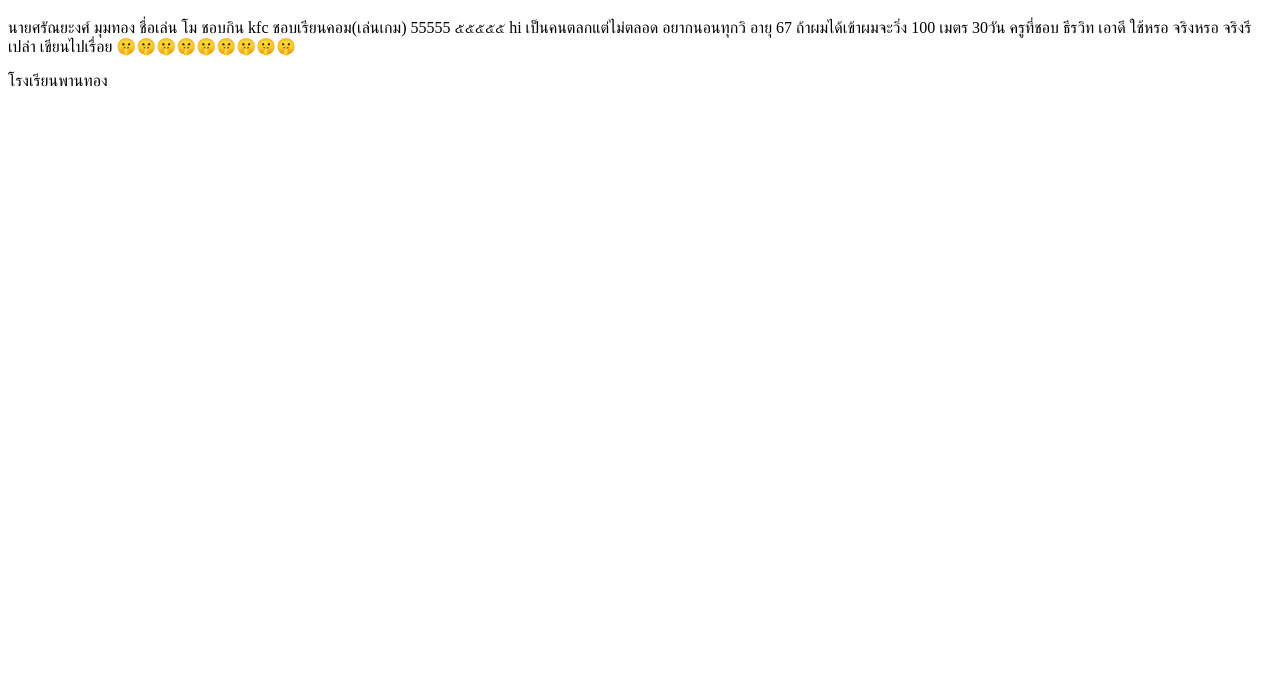
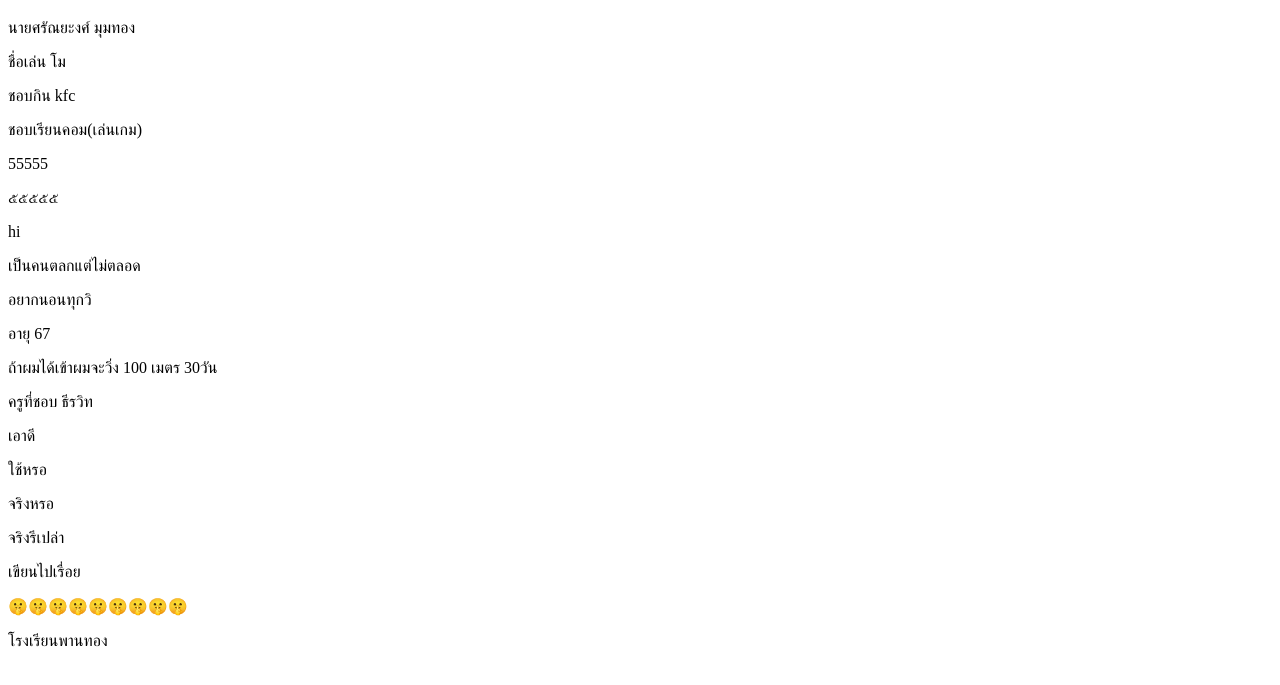
Before and after one commit to Saran123-afk/portfolio, a plain HTML site: page profile.html in a window 1280 px wide. Shown: the part 61-746 px from the top of the page. Drawn offline with Linux system fonts and the light colour scheme.

Commit message:
Refactor profile information into separate paragraphs

```diff
--- a/profile.html
+++ b/profile.html
@@ -5,25 +5,25 @@
 </head>
 <body>
 <h1>ประวัติส่วนตัว</h1>
-<p>นายศรัณยะงศ์ มุมทอง
-  ชื่อเล่น โม
-  ชอบกิน kfc
-  ชอบเรียนคอม(เล่นเกม)
-  55555
-  ๕๕๕๕๕
-  hi
-  เป็นคนตลกแต่ไม่ตลอด
-  อยากนอนทุกวิ
-  อายุ 67
-  ถ้าผมได้เข้าผมจะวิ่ง 100 เมตร 30วัน
-  ครูที่ชอบ ธีรวิท
-  เอาดี
-  ใช้หรอ
-  จริงหรอ
-  จริงรึเปล่า
-  เขียนไปเรื่อย
-  🤫🤫🤫🤫🤫🤫🤫🤫🤫
-</p>
+<p>นายศรัณยะงศ์ มุมทอง</p>
+  <p>ชื่อเล่น โม</p>
+<p>ชอบกิน kfc</p>
+  <p>ชอบเรียนคอม(เล่นเกม)</p>
+<p>55555</p>
+ <p> ๕๕๕๕๕</p>
+  <p>hi</p>
+ <p> เป็นคนตลกแต่ไม่ตลอด</p>
+ <p> อยากนอนทุกวิ</p>
+  <p>อายุ 67</p>
+ <p> ถ้าผมได้เข้าผมจะวิ่ง 100 เมตร 30วัน</p>
+ <p> ครูที่ชอบ ธีรวิท</p>
+ <p> เอาดี</p>
+  <p>ใช้หรอ</p>
+  <p>จริงหรอ</p>
+  <p>จริงรึเปล่า</p>
+ <p>เขียนไปเรื่อย</p>
+   <p>🤫🤫🤫🤫🤫🤫🤫🤫🤫</p>
+
 <p>โรงเรียนพานทอง</p>
 </body>
 </html>
```
